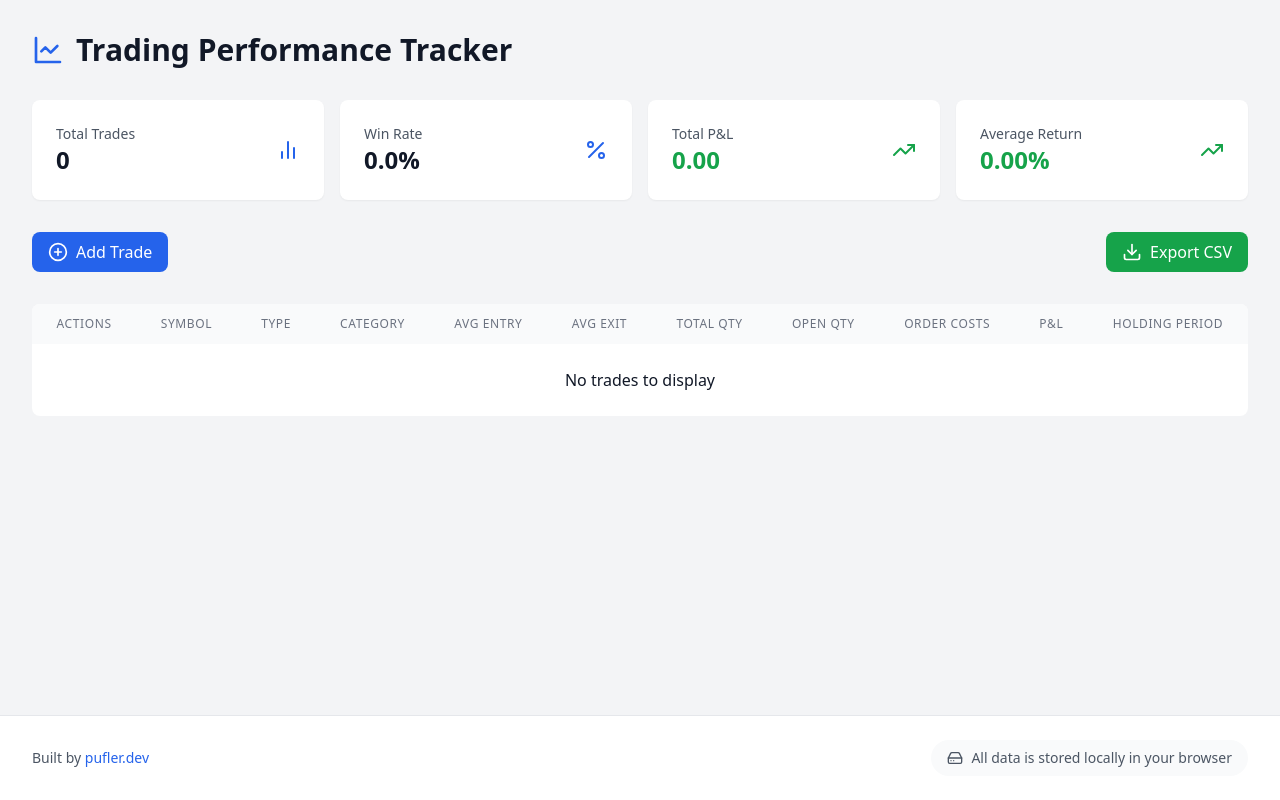
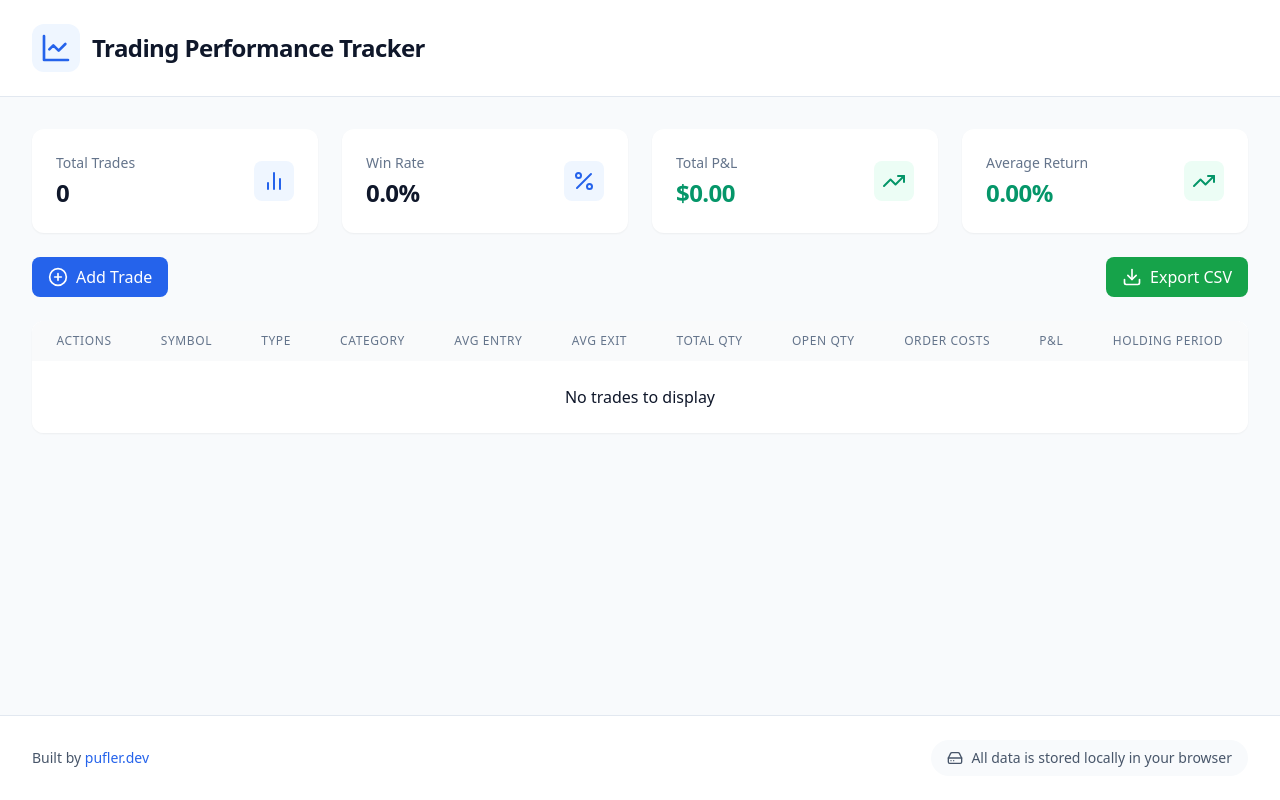
Before and after one commit to pujux/trading-performance-tracker, a React (Vite) app: page / in a window 1280 px wide. Built offline with nearby package versions, Linux system fonts and the light colour scheme.

Commit message:
header and design refactor

```diff
--- a/src/App.tsx
+++ b/src/App.tsx
@@ -1,5 +1,4 @@
 import { useState, useEffect, useMemo } from "react";
-import { LineChart } from "lucide-react";
 import TradeForm from "./components/TradeForm";
 import TradeList from "./components/TradeList";
 import Dashboard from "./components/Dashboard";
@@ -7,6 +6,7 @@ import PerformanceChart from "./components/PerformanceChart";
 import Footer from "./components/Footer";
 import type { Trade, TradeStats, TradeTransaction } from "./types/trade";
 import { calculatePnL, getAveragePrice, getTotalOrderCosts, getTotalQuantity } from "./utils/misc";
+import Header from "./components/Header";
 
 const deserializeTrades = () => {
   const savedTrades = localStorage.getItem("trades");
@@ -95,13 +95,11 @@ export default function App() {
   };
 
   return (
-    <div className="flex flex-col min-h-screen bg-gray-100">
-      <div className="flex-1 w-full px-4 py-8 mx-auto max-w-7xl sm:px-6 lg:px-8">
-        <div className="flex items-center gap-3 mb-8">
-          <LineChart className="text-blue-600" size={32} />
-          <h1 className="text-3xl font-bold text-gray-900">Trading Performance Tracker</h1>
-        </div>
-
+    <div className="flex flex-col min-h-screen bg-slate-50">
+      <Header />
+      <div className="flex-1">
+        <main className="px-4 py-8 mx-auto max-w-7xl sm:px-6 lg:px-8">
+          <div className="space-y-6">
             <Dashboard stats={tradeStats} />
             {trades.length > 0 && <PerformanceChart trades={trades} />}
             <TradeForm
@@ -111,7 +109,11 @@ export default function App() {
               editingTrade={editingTrade}
               onCancelEdit={() => setEditingTrade(null)}
             />
+            <div className="overflow-hidden bg-white shadow-sm rounded-xl">
               <TradeList trades={trades} onDeleteTrade={handleDeleteTrade} onEditTrade={setEditingTrade} />
+            </div>
+          </div>
+        </main>
       </div>
       <Footer />
     </div>
--- a/src/components/Dashboard.tsx
+++ b/src/components/Dashboard.tsx
@@ -7,46 +7,64 @@ interface DashboardProps {
 
 export default function Dashboard({ stats }: DashboardProps) {
   return (
-    <div className="grid grid-cols-1 gap-4 mb-8 md:grid-cols-2 lg:grid-cols-4">
-      <div className="p-6 bg-white rounded-lg shadow-sm">
-        <div className="flex items-center justify-between">
-          <div>
-            <p className="text-sm font-medium text-gray-600">Total Trades</p>
-            <p className="text-2xl font-semibold text-gray-900">{stats.totalTrades}</p>
+    <div className="grid grid-cols-1 gap-6 md:grid-cols-2 lg:grid-cols-4">
+      <div className="overflow-hidden bg-white shadow-sm rounded-xl">
+        <div className="p-6">
+          <div className="flex items-center justify-between">
+            <div className="space-y-1">
+              <p className="text-sm font-medium text-slate-500">Total Trades</p>
+              <p className="text-2xl font-semibold tracking-tight text-slate-900">{stats.totalTrades}</p>
+            </div>
+            <div className="p-2 rounded-lg bg-blue-50">
+              <BarChart2 className="text-blue-600" size={24} />
+            </div>
           </div>
-          <BarChart2 className="text-blue-600" size={24} />
         </div>
       </div>
 
-      <div className="p-6 bg-white rounded-lg shadow-sm">
-        <div className="flex items-center justify-between">
-          <div>
-            <p className="text-sm font-medium text-gray-600">Win Rate</p>
-            <p className="text-2xl font-semibold text-gray-900">{(stats.winRate * 100).toFixed(1)}%</p>
+      <div className="overflow-hidden bg-white shadow-sm rounded-xl">
+        <div className="p-6">
+          <div className="flex items-center justify-between">
+            <div className="space-y-1">
+              <p className="text-sm font-medium text-slate-500">Win Rate</p>
+              <p className="text-2xl font-semibold tracking-tight text-slate-900">{(stats.winRate * 100).toFixed(1)}%</p>
+            </div>
+            <div className="p-2 rounded-lg bg-blue-50">
+              <Percent className="text-blue-600" size={24} />
+            </div>
           </div>
-          <Percent className="text-blue-600" size={24} />
         </div>
       </div>
 
-      <div className="p-6 bg-white rounded-lg shadow-sm">
-        <div className="flex items-center justify-between">
-          <div>
-            <p className="text-sm font-medium text-gray-600">Total P&L</p>
-            <p className={`text-2xl font-semibold ${stats.profitLoss >= 0 ? "text-green-600" : "text-red-600"}`}>{stats.profitLoss.toFixed(2)}</p>
+      <div className="overflow-hidden bg-white shadow-sm rounded-xl">
+        <div className="p-6">
+          <div className="flex items-center justify-between">
+            <div className="space-y-1">
+              <p className="text-sm font-medium text-slate-500">Total P&L</p>
+              <p className={`text-2xl font-semibold tracking-tight ${stats.profitLoss >= 0 ? "text-emerald-600" : "text-red-600"}`}>
+                ${stats.profitLoss.toFixed(2)}
+              </p>
+            </div>
+            <div className={`p-2 rounded-lg ${stats.profitLoss >= 0 ? "bg-emerald-50" : "bg-red-50"}`}>
+              {stats.profitLoss >= 0 ? <TrendingUp className="text-emerald-600" size={24} /> : <TrendingDown className="text-red-600" size={24} />}
+            </div>
           </div>
-          {stats.profitLoss >= 0 ? <TrendingUp className="text-green-600" size={24} /> : <TrendingDown className="text-red-600" size={24} />}
         </div>
       </div>
 
-      <div className="p-6 bg-white rounded-lg shadow-sm">
-        <div className="flex items-center justify-between">
-          <div>
-            <p className="text-sm font-medium text-gray-600">Average Return</p>
-            <p className={`text-2xl font-semibold ${stats.averageReturn >= 0 ? "text-green-600" : "text-red-600"}`}>
-              {(stats.averageReturn * 100).toFixed(2)}%
-            </p>
+      <div className="overflow-hidden bg-white shadow-sm rounded-xl">
+        <div className="p-6">
+          <div className="flex items-center justify-between">
+            <div className="space-y-1">
+              <p className="text-sm font-medium text-slate-500">Average Return</p>
+              <p className={`text-2xl font-semibold tracking-tight ${stats.averageReturn >= 0 ? "text-emerald-600" : "text-red-600"}`}>
+                {(stats.averageReturn * 100).toFixed(2)}%
+              </p>
+            </div>
+            <div className={`p-2 rounded-lg ${stats.averageReturn >= 0 ? "bg-emerald-50" : "bg-red-50"}`}>
+              {stats.averageReturn >= 0 ? <TrendingUp className="text-emerald-600" size={24} /> : <TrendingDown className="text-red-600" size={24} />}
+            </div>
           </div>
-          {stats.averageReturn >= 0 ? <TrendingUp className="text-green-600" size={24} /> : <TrendingDown className="text-red-600" size={24} />}
         </div>
       </div>
     </div>
--- a/src/components/Footer.tsx
+++ b/src/components/Footer.tsx
@@ -2,10 +2,10 @@ import { HardDrive } from "lucide-react";
 
 export default function Footer() {
   return (
-    <footer className="py-6 mt-auto bg-white border-t">
+    <footer className="py-6 mt-auto bg-white border-t border-slate-200">
       <div className="px-4 mx-auto max-w-7xl sm:px-6 lg:px-8">
         <div className="flex flex-col items-center justify-between gap-4 md:flex-row">
-          <p className="text-sm text-gray-600">
+          <p className="text-sm text-slate-600">
             Built by{" "}
             <a
               href="https://pufler.dev"
@@ -17,7 +17,7 @@ export default function Footer() {
             </a>
           </p>
 
-          <div className="flex items-center gap-2 px-4 py-2 text-sm text-gray-600 rounded-full bg-gray-50">
+          <div className="flex items-center gap-2 px-4 py-2 text-sm rounded-full text-slate-600 bg-slate-50">
             <HardDrive size={16} />
             <p>All data is stored locally in your browser</p>
           </div>
--- /dev/null
+++ b/src/components/Header.tsx
@@ -0,0 +1,16 @@
+import { LineChart } from "lucide-react";
+
+export default function Header() {
+  return (
+    <header className="bg-white border-b border-slate-200">
+      <div className="px-4 py-6 mx-auto max-w-7xl sm:px-6 lg:px-8">
+        <div className="flex items-center gap-3">
+          <div className="p-2 bg-blue-50 rounded-xl">
+            <LineChart className="text-blue-600" size={32} />
+          </div>
+          <h1 className="text-2xl font-bold tracking-tight text-slate-900">Trading Performance Tracker</h1>
+        </div>
+      </div>
+    </header>
+  );
+}
--- a/src/components/PerformanceChart.tsx
+++ b/src/components/PerformanceChart.tsx
@@ -82,7 +82,7 @@ export default function PerformanceChart({ trades }: PerformanceChartProps) {
       <summary className="flex items-center justify-between p-6 list-none cursor-pointer">
         <div className="flex items-center gap-4">
           <LineChartIcon size={24} className="text-blue-600" />
-          <h2 className="text-lg font-semibold text-gray-900">Performance Over Time</h2>
+          <h2 className="text-lg font-semibold text-slate-900">Performance Over Time</h2>
         </div>
         <ChevronUp size={24} className="hidden group-open:block" />
         <ChevronDown size={24} className="block group-open:hidden" />
--- a/src/components/TradeForm.tsx
+++ b/src/components/TradeForm.tsx
@@ -189,15 +189,15 @@ export default function TradeForm({ onAddTrade, onUpdateTrade, trades, editingTr
       {(isOpen || editingTrade) && (
         <form onSubmit={handleSubmit} className="flex flex-col gap-4 p-6 mt-8 bg-white rounded-lg shadow-lg">
           <div className="flex items-center justify-between">
-            <h2 className="text-xl font-semibold text-gray-900">{editingTrade ? "Edit Trade" : "Add New Trade"}</h2>
-            <button type="button" onClick={handleCancel} className="text-gray-500 hover:text-gray-700">
+            <h2 className="text-xl font-semibold text-slate-900">{editingTrade ? "Edit Trade" : "Add New Trade"}</h2>
+            <button type="button" onClick={handleCancel} className="text-slate-500 hover:text-slate-700">
               <X size={20} />
             </button>
           </div>
 
           <div className="grid grid-cols-1 gap-4 md:grid-cols-6">
             <div className="md:col-span-2">
-              <label className="block text-sm font-medium text-gray-700">Symbol</label>
+              <label className="block text-sm font-medium text-slate-700">Symbol</label>
               <input
                 required
                 type="text"
@@ -213,7 +213,7 @@ export default function TradeForm({ onAddTrade, onUpdateTrade, trades, editingTr
             </div>
 
             <div className="md:col-span-2">
-              <label className="block text-sm font-medium text-gray-700">Type</label>
+              <label className="block text-sm font-medium text-slate-700">Type</label>
               <select
                 className="block w-full p-1 mt-1 bg-white border-2 border-gray-300 rounded-md shadow-sm focus:border-blue-500 focus:ring-blue-500"
                 value={formData.type}
@@ -230,7 +230,7 @@ export default function TradeForm({ onAddTrade, onUpdateTrade, trades, editingTr
             </div>
 
             <div className="md:col-span-2">
-              <label className="block text-sm font-medium text-gray-700">Category</label>
+              <label className="block text-sm font-medium text-slate-700">Category</label>
               <select
                 className="block w-full p-1 mt-1 bg-white border-2 border-gray-300 rounded-md shadow-sm focus:border-blue-500 focus:ring-blue-500"
                 value={formData.category}
@@ -249,7 +249,7 @@ export default function TradeForm({ onAddTrade, onUpdateTrade, trades, editingTr
             </div>
 
             <div className="md:col-span-3">
-              <label className="block text-sm font-medium text-gray-700">Start Date & Time</label>
+              <label className="block text-sm font-medium text-slate-700">Start Date & Time</label>
               <div className="flex gap-2">
                 <input
                   required
@@ -268,7 +268,7 @@ export default function TradeForm({ onAddTrade, onUpdateTrade, trades, editingTr
             </div>
 
             <div className="md:col-span-3">
-              <label className="block text-sm font-medium text-gray-700">End Date & Time {!endDateRequired && "(Optional)"}</label>
+              <label className="block text-sm font-medium text-slate-700">End Date & Time {!endDateRequired && "(Optional)"}</label>
               <div className="flex gap-2">
                 <input
                   // required when no open quantity
@@ -288,7 +288,7 @@ export default function TradeForm({ onAddTrade, onUpdateTrade, trades, editingTr
             </div>
 
             <div className="md:col-span-6">
-              <label className="block text-sm font-medium text-gray-700">Notes / Learnings</label>
+              <label className="block text-sm font-medium text-slate-700">Notes / Learnings</label>
               <textarea
                 className="block border-2 px-1 py-0.5 w-full mt-1 border-gray-300 rounded-md shadow-sm focus:border-blue-500 focus:ring-blue-500"
                 rows={3}
@@ -300,7 +300,7 @@ export default function TradeForm({ onAddTrade, onUpdateTrade, trades, editingTr
 
           <div className="flex flex-col gap-4">
             <div className="flex items-center justify-between">
-              <h3 className="text-lg font-medium text-gray-900">Transactions</h3>
+              <h3 className="text-lg font-medium text-slate-900">Transactions</h3>
               <button
                 type="button"
                 onClick={addTransaction}
@@ -314,7 +314,7 @@ export default function TradeForm({ onAddTrade, onUpdateTrade, trades, editingTr
             {formData.transactions.map((transaction, index) => (
               <div key={index} className="relative grid grid-cols-1 gap-4 p-8 border-2 rounded-lg md:p-4 md:pt-6 md:grid-cols-4">
                 <div>
-                  <label className="block text-sm font-medium text-gray-700">Type</label>
+                  <label className="block text-sm font-medium text-slate-700">Type</label>
                   <select
                     required
                     className="block w-full p-1 mt-1 border-2 border-gray-300 rounded-md shadow-sm focus:border-blue-500 focus:ring-blue-500"
@@ -327,7 +327,7 @@ export default function TradeForm({ onAddTrade, onUpdateTrade, trades, editingTr
                 </div>
 
                 <div>
-                  <label className="block text-sm font-medium text-gray-700">Price</label>
+                  <label className="block text-sm font-medium text-slate-700">Price</label>
                   <input
                     required
                     type="number"
@@ -340,7 +340,7 @@ export default function TradeForm({ onAddTrade, onUpdateTrade, trades, editingTr
                 </div>
 
                 <div>
-                  <label className="block text-sm font-medium text-gray-700">Quantity</label>
+                  <label className="block text-sm font-medium text-slate-700">Quantity</label>
                   <input
                     required
                     type="number"
@@ -353,7 +353,7 @@ export default function TradeForm({ onAddTrade, onUpdateTrade, trades, editingTr
                 </div>
 
                 <div className="relative">
-                  <label className="block text-sm font-medium text-gray-700">Order Cost</label>
+                  <label className="block text-sm font-medium text-slate-700">Order Cost</label>
                   <input
                     required
                     type="number"
@@ -382,7 +382,7 @@ export default function TradeForm({ onAddTrade, onUpdateTrade, trades, editingTr
             <button
               type="button"
               onClick={handleCancel}
-              className="px-4 py-2 text-sm font-medium text-gray-700 bg-gray-100 rounded-md hover:bg-gray-200"
+              className="px-4 py-2 text-sm font-medium text-slate-700 bg-gray-100 rounded-md hover:bg-gray-200"
             >
               Cancel
             </button>
```
Also changed, not shown: src/components/TradeList.tsx (+30 -30 lines). Lines whose indentation alone changed are shown as unchanged.
